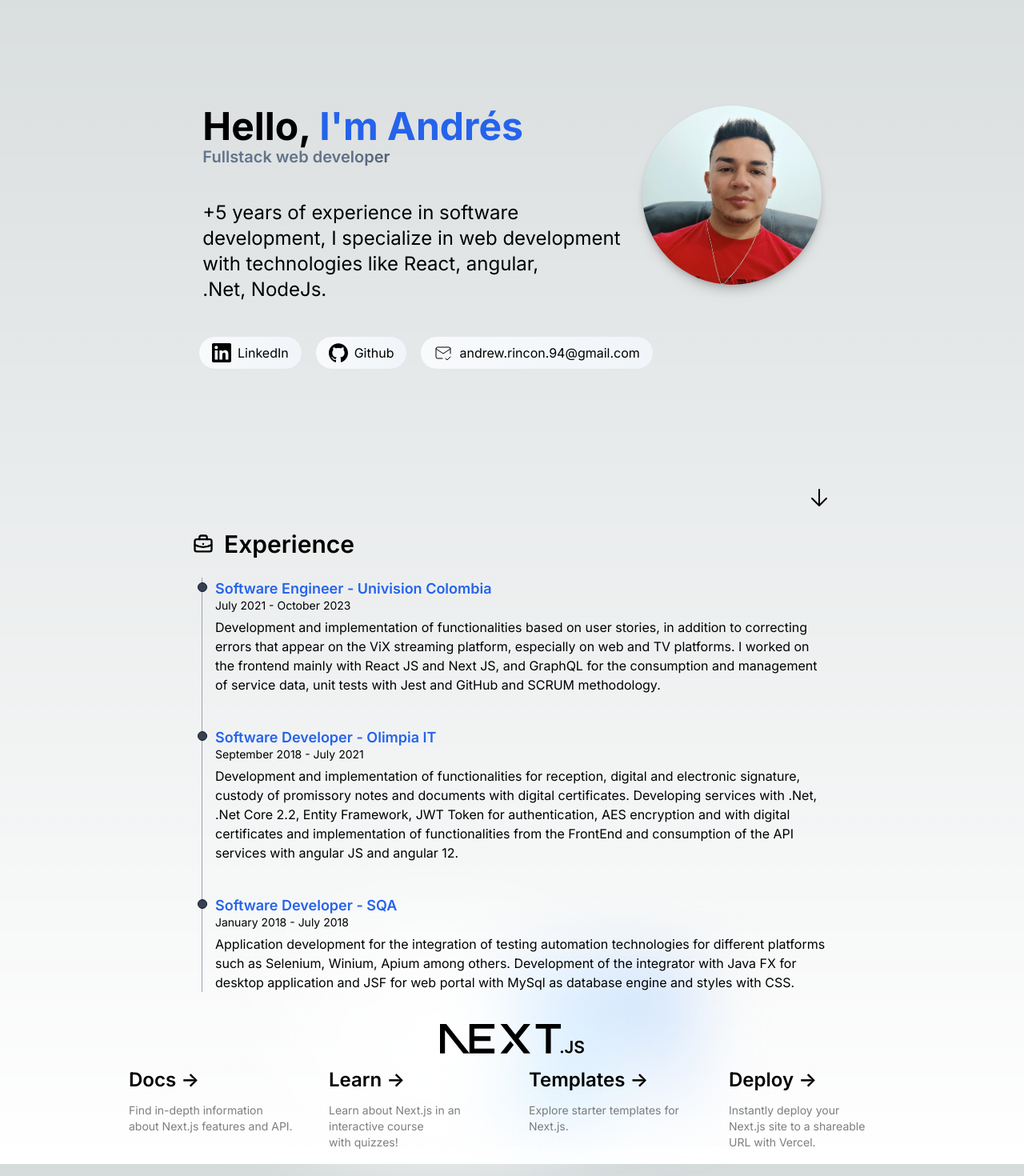
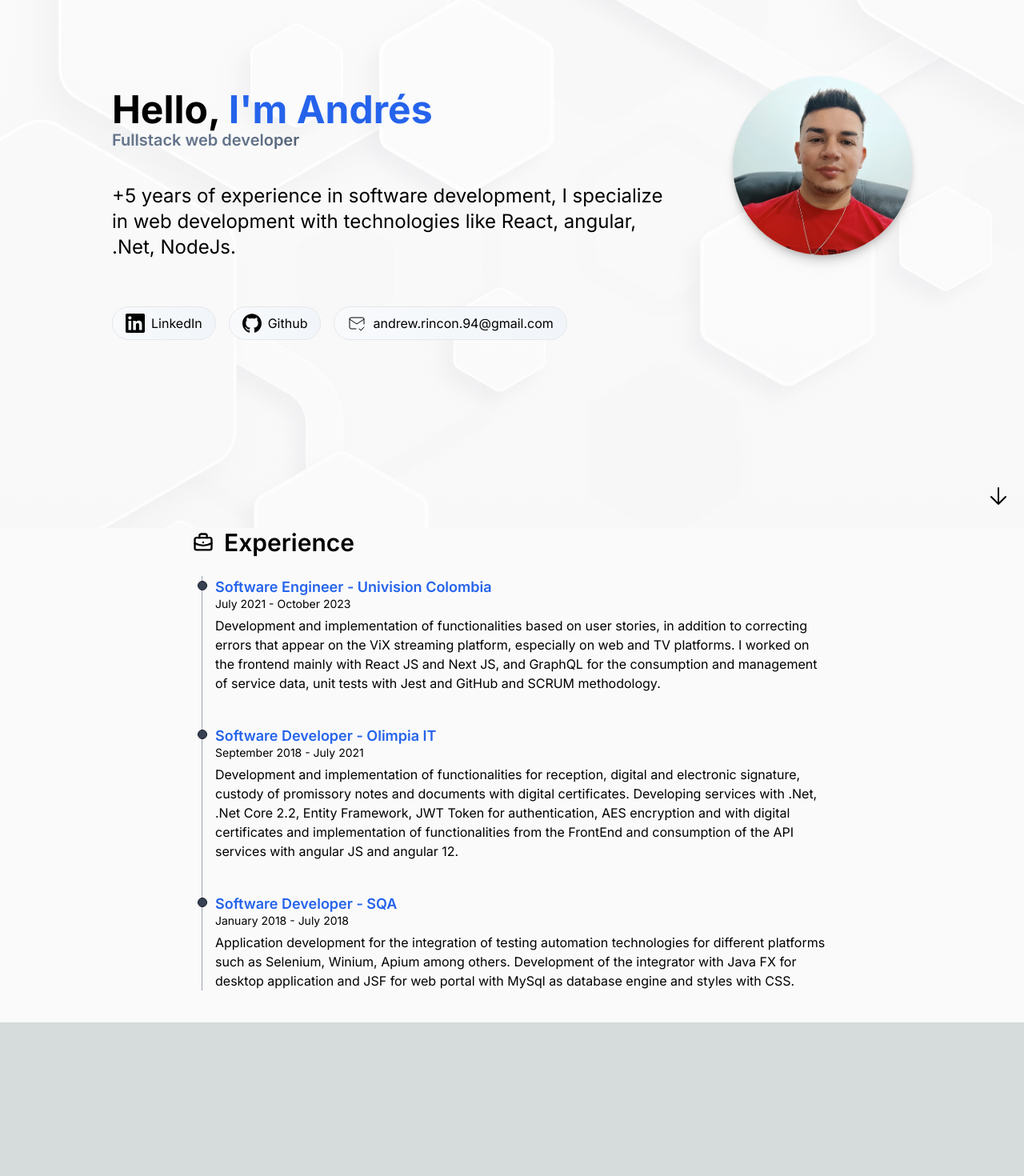
Before and after one commit to AndrewRinconDev/ar-portfolio, a Next.js app: page / in a window 1280 px wide. Shown: the part 140-1610 px from the top of the page at 80% size. After the commit the page ends 1418 px from the top, so only its background shows below. Built offline with nearby package versions, Linux system fonts and the light colour scheme.

Commit message:
Change white version

```diff
--- a/src/app/page.tsx
+++ b/src/app/page.tsx
@@ -4,90 +4,11 @@
 
 export default function Home() {
   return (
-    <main className="flex min-h-screen flex-col items-center justify-between w-full sm:w-[90%] md:w-[90%] max-w-[1000px] m-auto px-2 md:px-0">
+    <main className="flex min-h-screen flex-wrap items-center justify-between max-w-screen m-auto md:px-0 bg-[#fafafa]">
       <Banner />
       <Experience />
+      {/* <Banner /> */}
 
-      <div className="relative flex place-items-center before:absolute before:h-[300px] before:w-full sm:before:w-[480px] before:-translate-x-1/2 before:rounded-full before:bg-gradient-radial before:from-white before:to-transparent before:blur-2xl before:content-[''] after:absolute after:-z-20 after:h-[180px] after:w-full sm:after:w-[240px] after:translate-x-1/3 after:bg-gradient-conic after:from-sky-200 after:via-blue-200 after:blur-2xl after:content-[''] before:dark:bg-gradient-to-br before:dark:from-transparent before:dark:to-blue-700 before:dark:opacity-10 after:dark:from-sky-900 after:dark:via-[#0141ff] after:dark:opacity-40 before:lg:h-[360px] z-[-1]">
-        <Image
-          className="relative dark:drop-shadow-[0_0_0.3rem_#ffffff70] dark:invert"
-          src="/next.svg"
-          alt="Next.js Logo"
-          width={180}
-          height={37}
-          priority
-        />
-      </div>
-
-      <div className="mb-32 grid text-center lg:max-w-5xl lg:w-full lg:mb-0 lg:grid-cols-4 lg:text-left">
-        <a
-          href="https://nextjs.org/docs?utm_source=create-next-app&utm_medium=appdir-template&utm_campaign=create-next-app"
-          className="group rounded-lg border border-transparent px-5 py-4 transition-colors hover:border-gray-300 hover:bg-gray-100 hover:dark:border-neutral-700 hover:dark:bg-neutral-800/30"
-          target="_blank"
-          rel="noopener noreferrer"
-        >
-          <h2 className={`mb-3 text-2xl font-semibold`}>
-            Docs{" "}
-            <span className="inline-block transition-transform group-hover:translate-x-1 motion-reduce:transform-none">
-              -&gt;
-            </span>
-          </h2>
-          <p className={`m-0 max-w-[30ch] text-sm opacity-50`}>
-            Find in-depth information about Next.js features and API.
-          </p>
-        </a>
-
-        <a
-          href="https://nextjs.org/learn?utm_source=create-next-app&utm_medium=appdir-template-tw&utm_campaign=create-next-app"
-          className="group rounded-lg border border-transparent px-5 py-4 transition-colors hover:border-gray-300 hover:bg-gray-100 hover:dark:border-neutral-700 hover:dark:bg-neutral-800/30"
-          target="_blank"
-          rel="noopener noreferrer"
-        >
-          <h2 className={`mb-3 text-2xl font-semibold`}>
-            Learn{" "}
-            <span className="inline-block transition-transform group-hover:translate-x-1 motion-reduce:transform-none">
-              -&gt;
-            </span>
-          </h2>
-          <p className={`m-0 max-w-[30ch] text-sm opacity-50`}>
-            Learn about Next.js in an interactive course with&nbsp;quizzes!
-          </p>
-        </a>
-
-        <a
-          href="https://vercel.com/templates?framework=next.js&utm_source=create-next-app&utm_medium=appdir-template&utm_campaign=create-next-app"
-          className="group rounded-lg border border-transparent px-5 py-4 transition-colors hover:border-gray-300 hover:bg-gray-100 hover:dark:border-neutral-700 hover:dark:bg-neutral-800/30"
-          target="_blank"
-          rel="noopener noreferrer"
-        >
-          <h2 className={`mb-3 text-2xl font-semibold`}>
-            Templates{" "}
-            <span className="inline-block transition-transform group-hover:translate-x-1 motion-reduce:transform-none">
-              -&gt;
-            </span>
-          </h2>
-          <p className={`m-0 max-w-[30ch] text-sm opacity-50`}>
-            Explore starter templates for Next.js.
-          </p>
-        </a>
-
-        <a
-          href="https://vercel.com/new?utm_source=create-next-app&utm_medium=appdir-template&utm_campaign=create-next-app"
-          className="group rounded-lg border border-transparent px-5 py-4 transition-colors hover:border-gray-300 hover:bg-gray-100 hover:dark:border-neutral-700 hover:dark:bg-neutral-800/30"
-          target="_blank"
-          rel="noopener noreferrer"
-        >
-          <h2 className={`mb-3 text-2xl font-semibold`}>
-            Deploy{" "}
-            <span className="inline-block transition-transform group-hover:translate-x-1 motion-reduce:transform-none">
-              -&gt;
-            </span>
-          </h2>
-          <p className={`m-0 max-w-[30ch] text-sm opacity-50 text-balance`}>
-            Instantly deploy your Next.js site to a shareable URL with Vercel.
-          </p>
-        </a>
-      </div>
     </main>
   );
 }
--- /dev/null
+++ b/src/components/Banner/Banner.css
@@ -0,0 +1,5 @@
+.banner-section {
+    @apply bg-no-repeat bg-cover bg-[center_center] bg-fixed relative;
+    background: linear-gradient(rgba(255, 255, 255, 0.8), rgba(253, 253, 253, 0.8)),
+      url(/images/bg/white_hexagons.jpg);
+  }
--- a/src/components/Banner/Banner.tsx
+++ b/src/components/Banner/Banner.tsx
@@ -2,9 +2,12 @@
 import Image from "next/image";
 import Link from "next/link";
 import { useTranslation } from "react-i18next";
+
+import CV from "@/cv.json";
 import Icon from "../Icon/Icon";
-import CV from "@/cv.json";
 import { IconKeys } from "../Icon/IIcon";
+
+import "./Banner.css";
 
 export default function Banner() {
   const { t } = useTranslation();
@@ -12,8 +15,9 @@
     CV.basics;
 
   return (
-    <section className="relative mx-auto container pt-12 md:pt-0 md:min-h-[calc(100vh-70px)] lg:h-[calc(100vh-70px)] overflow-hidden md:max-w-[700px] lg:max-w-[800px] md:flex md:flex-col md:justify-center">
-      <div className="text-left md:flex md:flex-row-reverse md:justify-center md:items-center md:gap-x-4">
+    <section className="banner-section relative pt-24 px-2 md:pt-0 md:min-h-screen md:flex md:flex-col md:justify-center w-screen">
+      <div className="w-full sm:w-[90%] md:w-[90%] max-w-[1000px] m-auto">
+        <div className="text-left md:flex md:flex-row-reverse md:justify-between md:items-center md:gap-x-4">
           <div className="justify-center mb-6 w-36 h-36 relative md:w-44 md:h-44 lg:w-56 lg:h-56">
             <Image
               src={profile_image}
@@ -23,7 +27,7 @@
               fill
             />
           </div>
-        <header className="md:w-9/12 lg:w-8/12">
+          <header className="md:w-9/12">
             <h1 className="text-3xl font-bold md:text-4xl lg:text-5xl text-dark-700 dark:text-dark-200">
               {t("banner_title")}
               <span className=" text-blue-600 dark:text-blue-300">
@@ -38,7 +42,7 @@
             </h2>
           </header>
         </div>
-      <ul className="mt-6 md:mt-10 flex flex-wrap gap-4 justify-start lg:px-2">
+        <ul className="mt-6 md:mt-10 flex flex-wrap gap-4 justify-start">
           {profiles.map((profile) => (
             <li key={profile.network}>
               <Link
@@ -58,10 +62,10 @@
             </li>
           ))}
         </ul>
-      <div className="absolute hidden md:flex bottom-4 w-full justify-end">
+        <div className="absolute hidden md:flex bottom-4 left-0 w-full justify-end">
           <Link
             href="#experience"
-          className="md:flex gap-2 animate-bounce dark:text-white font-bold"
+            className="md:flex gap-2 animate-bounce dark:text-white text-black font-bold mr-4"
           >
             <Icon
               name="downwardsArrow"
@@ -71,6 +75,7 @@
             />
           </Link>
         </div>
+      </div>
     </section>
   );
 }
--- a/src/components/Experience/Experience.tsx
+++ b/src/components/Experience/Experience.tsx
@@ -9,7 +9,7 @@
   return (
     <section
       id="experience"
-      className="section undefined w-full mx-auto md:max-w-[700px] lg:max-w-[800px] pt-12 md:pt-0"
+      className="section w-screen mx-auto md:max-w-[700px] lg:max-w-[800px] pt-12 md:pt-0"
     >
       <h2 className="text-3xl font-semibold mb-6 flex gap-x-3 items-center text-black dark:text-white">
         <Icon
--- a/src/components/Navbar/Navbar.tsx
+++ b/src/components/Navbar/Navbar.tsx
@@ -21,7 +21,7 @@
   };
 
   return (
-    <header className="backdrop-blur-md bg-dark-200/30 dark:bg-dark-900/30 w-full z-20 top-0 left-0 relative">
+    <header className="backdrop-blur-md bg-dark-200/30 dark:bg-dark-900/30 w-full z-20 top-0 left-0 fixed">
       <nav className="container px-2 w-full md:w-[90%] max-w-[1000px] flex flex-wrap items-center justify-between mx-auto py-2 ">
         <Link
           href="/"
```
Also changed, not shown: public/images/bg/color_connections.jpg (added), public/images/bg/white_hexagons.jpg (added). Lines whose indentation alone changed are shown as unchanged.
